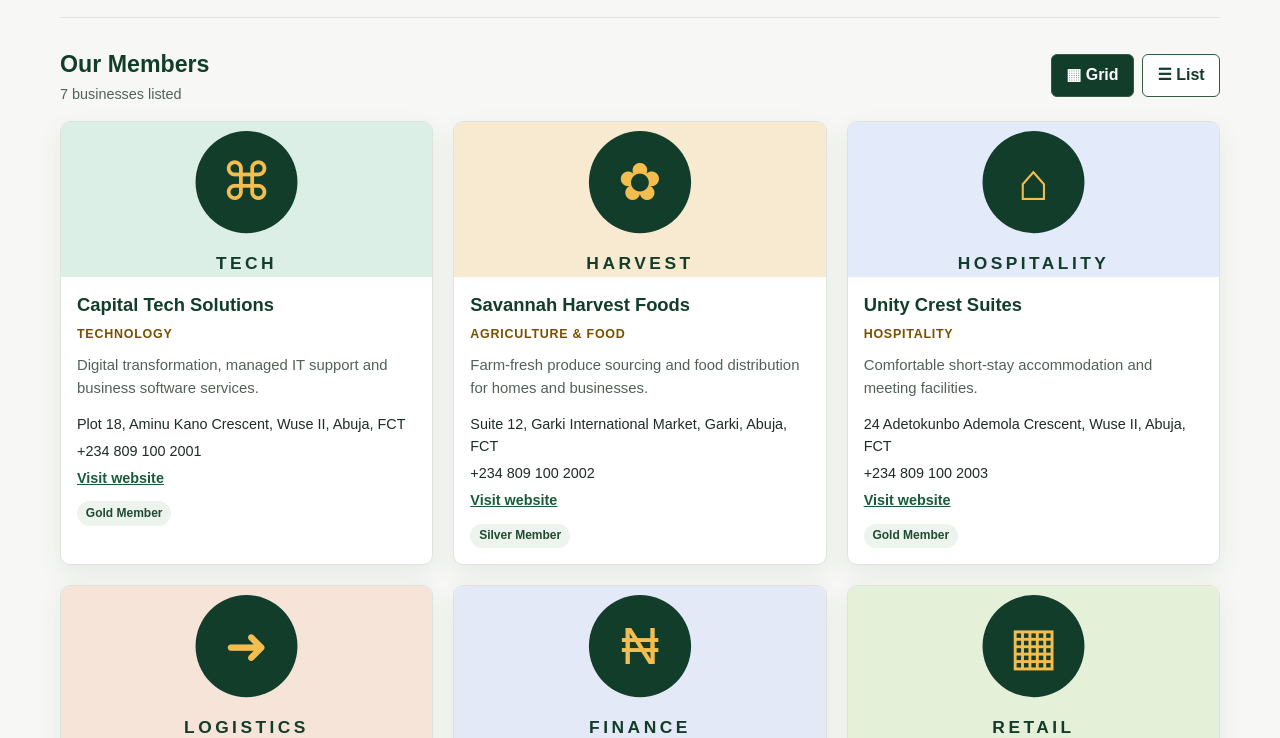
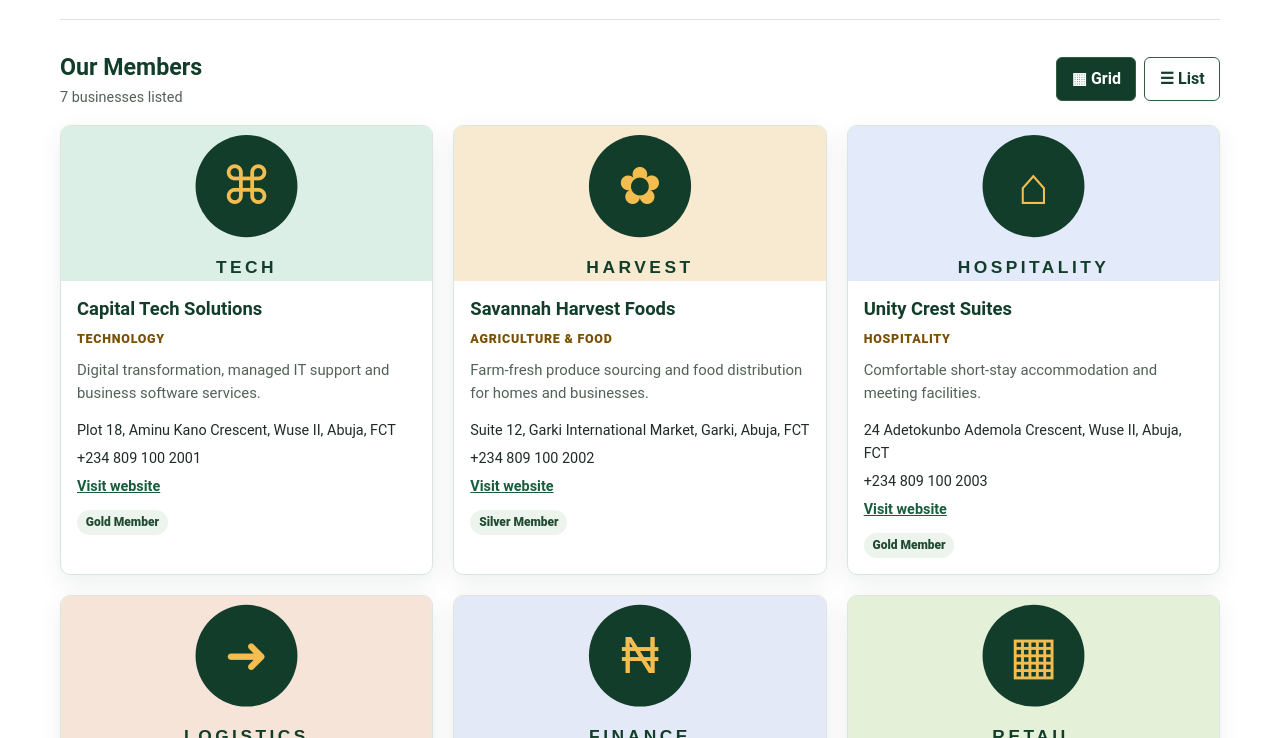
Before and after one commit to Iamfemimorin/wdd231, a plain HTML site: page chamber/directory.html in a window 1280 px wide. Shown: the part 292-1030 px from the top of the page. Drawn offline with Linux system fonts and the light colour scheme.

Commit message:
directory page

```diff
--- a/chamber/styles/small.css
+++ b/chamber/styles/small.css
@@ -61,3 +61,12 @@ h1 { margin: .35rem 0 .6rem; color: var(--green); font-size: clamp(2rem, 7vw, 3.
 .footer-contact p, .footer-project p { margin: .25rem 0; font-size: .9rem; }
 .footer-project { color: #e1ebe3; }
 @media (max-width: 360px) { .brand strong { font-size: .94rem; } .view-button { padding-inline: .65rem; } }
+
+body {
+  margin: 0;
+  min-width: 320px;
+  background: var(--page);
+  color: var(--text);
+  font-family: "Roboto", Arial, sans-serif;
+  line-height: 1.6;
+}
```
